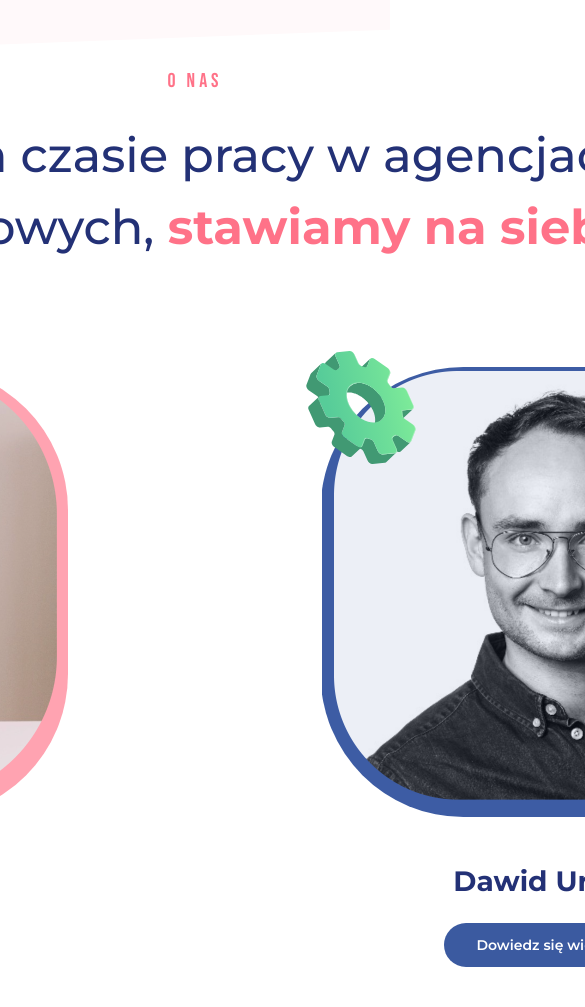
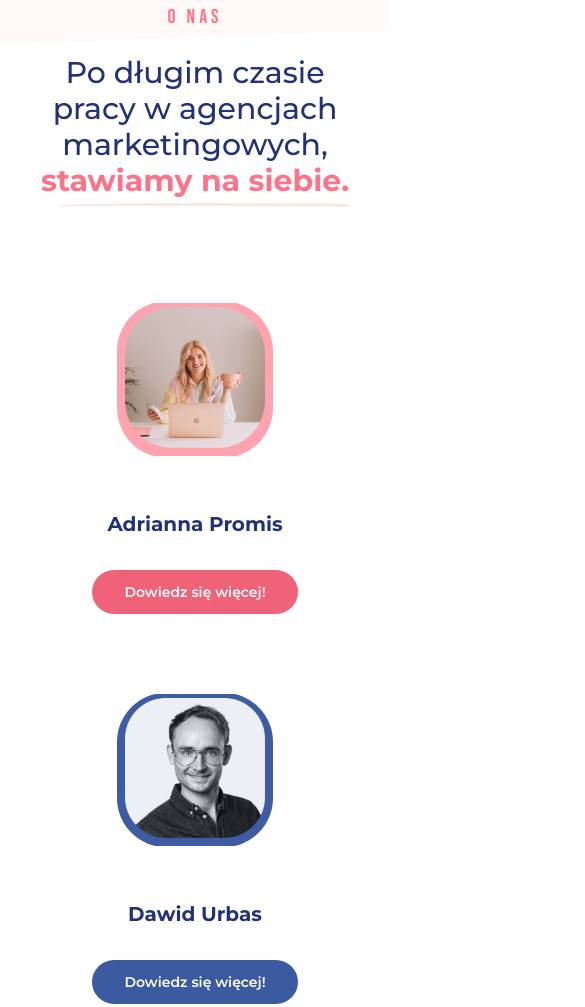
Before and after one commit to mrruby/get-bold, a Gatsby site: page / in a window 390 px wide. Shown: the part 3597-4604 px from the top of the page, 585 px wide, since content can reach past the window. Built offline with nearby package versions, Linux system fonts and the light colour scheme; Gatsby itself is replaced by a stand-in of ours.

Commit message:
add mobile styles to about

```diff
--- a/src/components/Home/About/heading.tsx
+++ b/src/components/Home/About/heading.tsx
@@ -3,22 +3,21 @@ import React from "react";
 
 export const AboutHeading = () => {
   return (
-    <div className="flex flex-col items-center w-[71rem] mb-14">
+    <div className="flex flex-col items-center lg:w-[71rem] px-8 mb-14">
       <h2 className="tracking-[4px] text-xl font-bebas text-getbold-pink mb-6">
         O nas
       </h2>
-      <h3 className="text-5xl leading-normal font-medium mb-12 text-center">
-        Po długim czasie pracy w agencjach <br /> marketingowych,
-        <span className="font-bold text-getbold-pink">
-          {" "}
+      <h3 className="text-3xl lg:text-5xl lg:leading-normal font-medium mb-12 text-center">
+        Po długim czasie pracy w agencjach <br /> marketingowych,{" "}
+        <span className="font-bold text-getbold-pink relative whitespace-pre">
+          <StaticImage
+            src="../../../images/about-underline.svg"
+            alt="underline"
+            className="absolute -bottom-2 left-4"
+          />
           stawiamy na siebie.
         </span>
       </h3>
-      <StaticImage
-        src="../../../images/about-underline.svg"
-        alt="underline"
-        className="absolute mt-[12rem] ml-[27rem]"
-      />
     </div>
   );
 };
--- a/src/components/Home/About/people.tsx
+++ b/src/components/Home/About/people.tsx
@@ -3,30 +3,20 @@ import React from "react";
 
 export const AboutPeople = () => {
   return (
-    <div className="flex space-x-[15.875rem]">
+    <div className="flex flex-col lg:flex-row space-y-20 lg:space-y-0 lg:space-x-[15.875rem] items-center">
       <div className="relative flex flex-col items-center">
-        <StaticImage
-          src="../../../images/about-light.png"
-          alt="light"
-          className="absolute z-10 w-[100px] h-auto -top-16 left-64"
-        />
-
-        <StaticImage
-          src="../../../images/about-note.svg"
-          alt="light"
-          className="absolute z-10 w-[200px] h-auto top-24 -left-24"
-        />
-
-        <div className="w-[450px] h-[450px] bg-image-about-ada flex items-start justify-center">
+        <div className="w-2/5 lg:w-[450px] lg:h-[450px] pt-1 pb-2 px-2 lg:p-0 bg-image-about-ada flex items-start justify-center">
           <StaticImage
             src="../../../images/about-ada.png"
             alt="ada"
-            className="w-[427px] h-auto mt-1"
+            className="lg:w-[427px] h-auto lg:mt-1"
           />
         </div>
 
         <div className="mt-[3.375rem] flex flex-col items-center">
-          <h4 className="font-bold text-[1.75rem]">Adrianna Promis</h4>
+          <h4 className="font-bold text-xl lg:text-[1.75rem]">
+            Adrianna Promis
+          </h4>
           <button className="rounded-3xl bg-getbold-btn-pink px-8 py-3 text-white font-semibold pointer mt-[2rem]">
             Dowiedz się więcej!
           </button>
@@ -34,27 +24,15 @@ export const AboutPeople = () => {
       </div>
 
       <div className="relative flex flex-col items-center">
-        <StaticImage
-          src="../../../images/about-code.svg"
-          alt="light"
-          className="absolute z-10 w-[100px] h-auto top-40 -right-12"
-        />
-
-        <StaticImage
-          src="../../../images/about-sprocket.svg"
-          alt="light"
-          className="absolute z-10 w-[110px] h-auto -top-4 -left-4"
-        />
-
-        <div className="w-[450px] h-[450px] bg-image-about-dawid flex items-start justify-center">
+        <div className="w-2/5 lg:w-[450px] lg:h-[450px] pt-1 pb-2 px-2 lg:p-0 bg-image-about-dawid flex items-start justify-center">
           <StaticImage
             src="../../../images/about-dawid.png"
             alt="dawid"
-            className="w-[427px] h-auto mt-1"
+            className="lg:w-[427px] h-auto lg:mt-1"
           />
         </div>
         <div className="mt-[3.375rem] flex flex-col items-center">
-          <h4 className="font-bold text-[1.75rem]">Dawid Urbas</h4>
+          <h4 className="font-bold text-xl lg:text-[1.75rem]">Dawid Urbas</h4>
           <button className="rounded-3xl bg-getbold-btn-blue px-8 py-3 text-white font-semibold pointer mt-[2rem]">
             Dowiedz się więcej!
           </button>
--- a/src/components/Home/about.tsx
+++ b/src/components/Home/about.tsx
@@ -5,7 +5,7 @@ import { AboutPeople } from "./About/people";
 
 export const AboutHome = () => {
   return (
-    <main className="relative py-40 w-full flex flex-col items-center">
+    <main className="relative py-24 lg:py-40 w-full flex flex-col items-center">
       <AboutHeading />
       <AboutPeople />
     </main>
```
